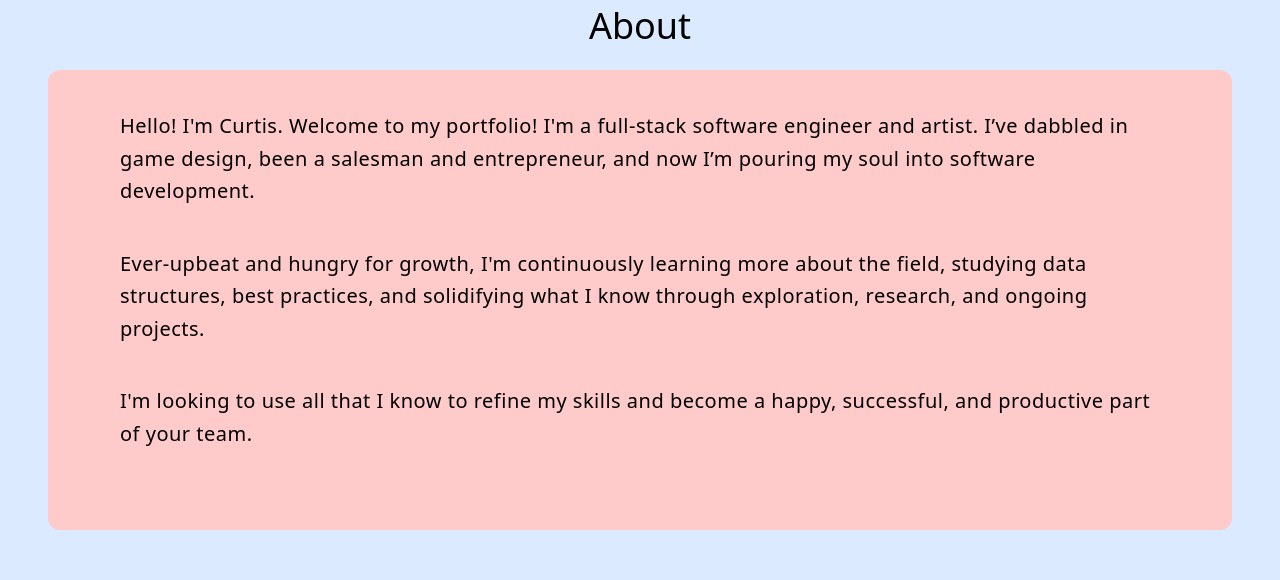
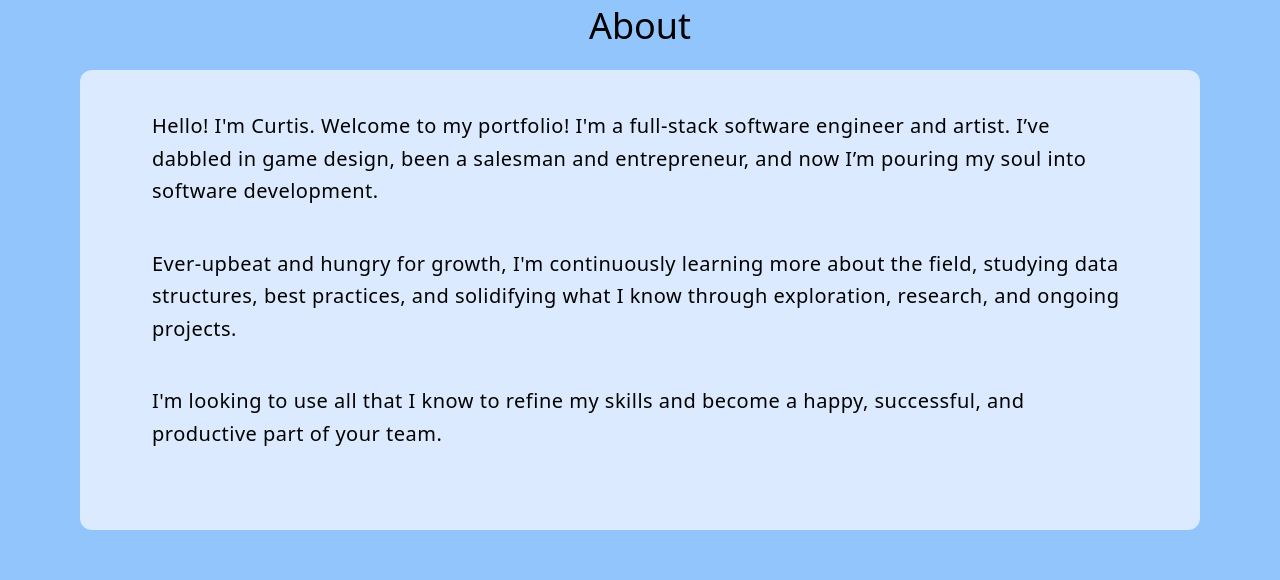
Before and after one commit to DeletedC/portfolio-express, a Next.js app: page / in a window 1280 px wide. Shown: the part 818-1398 px from the top of the page. Built offline with nearby package versions, Linux system fonts and the light colour scheme.

Commit message:
Fixed About section to be more visually pleasing

```diff
--- a/src/components/About.js
+++ b/src/components/About.js
@@ -2,7 +2,8 @@ const About = () => {
   return (
     <div>
       <h1 className='text-center p-6'>About</h1>
-      <div className='flex px-8 md:mx-12 justify-center rounded-xl bg-red-200'>
+      <div className='container'>
+        <div className='flex px-8 md:mx-20 mb-20 justify-center rounded-xl bg-blue-100'>
         {/* <img src='/img/Headshot_20210524_Landscape.jpg' /> */}
         <div className='py-6 md:p-10 text-xl tracking-wide md:leading-relaxed'>
             <p className='pb-10'>Hello! I'm Curtis. Welcome to my portfolio! I'm a full-stack software engineer and artist. I’ve dabbled in game design, been a salesman and entrepreneur, and now I’m pouring my soul into software development.</p>
@@ -10,6 +11,8 @@ const About = () => {
             <p className='pb-10'>I'm looking to use all that I know to refine my skills and become a happy, successful, and productive part of your team.</p>
         </div>
       </div>
+      </div>
+
 
 
     </div>
--- a/src/components/Header.js
+++ b/src/components/Header.js
@@ -20,7 +20,7 @@ const Header = () => {
           {/* Button for Resume */}
           <button className='absolute right-0 bg-green-600 rounded-lg p-5 px-20'
             onClick={() => window.open("./docs/Curtis Woods - GA Resume.pdf", "_blank")}
-          >Resumé</button>
+          >Résumé</button>
         </div>
       </div>
     </div>
--- a/src/components/ProjectDiv.js
+++ b/src/components/ProjectDiv.js
@@ -3,7 +3,7 @@ import svgPicker from '../pages/api/svgPicker';
 
 const ProjectDiv = (props) => {
   return (
-    <div className='flex flex-col items-center min-w-full py-12 pb-24'>
+    <div className={`flex flex-col items-center min-w-full py-12 pb-24 ${props.color}`}>
 
       {/*
       ////////////////////////////
--- a/src/components/Projects.js
+++ b/src/components/Projects.js
@@ -10,6 +10,7 @@ const Projects = () => {
 
       <div className=''>
         <ProjectDiv name='Piano Studio Student Tracker'
+        color={'bg-blue-400'}
         tech={['mongoDB', 'express', 'react', 'node', 'heroku']}
         image={'/img/projects/Screenshot_StudentTracker.png'}
         links={{
@@ -22,6 +23,7 @@ const Projects = () => {
           <p>Lastly, you can update or remove the lesson book that they’re currently working in.</p>
         </ProjectDiv>
         <ProjectDiv name='GetHub'
+        color={'bg-blue-300'}
         tech={['react', 'node']}
         image={"/img/projects/Screenshot_GetHub_Jon.jpeg"}
         links={{
--- a/src/components/Section.js
+++ b/src/components/Section.js
@@ -1,6 +1,6 @@
 const Section = (props) => {
   return (
-    <div className={`flex min-h-screen justify-center ${props.color}`}>
+    <div className={`flex ${props.height || 'min-h-screen'} justify-center ${props.color}`}>
       {props.children}
     </div>
   );
--- a/src/pages/index.js
+++ b/src/pages/index.js
@@ -23,7 +23,7 @@ export default function Home() {
       </Section>
 
       {/* About */}
-      <Section color={'bg-blue-100'}>
+      <Section color={'bg-blue-300'} height={'h-auto'}>
         <About />
       </Section>
 
```
